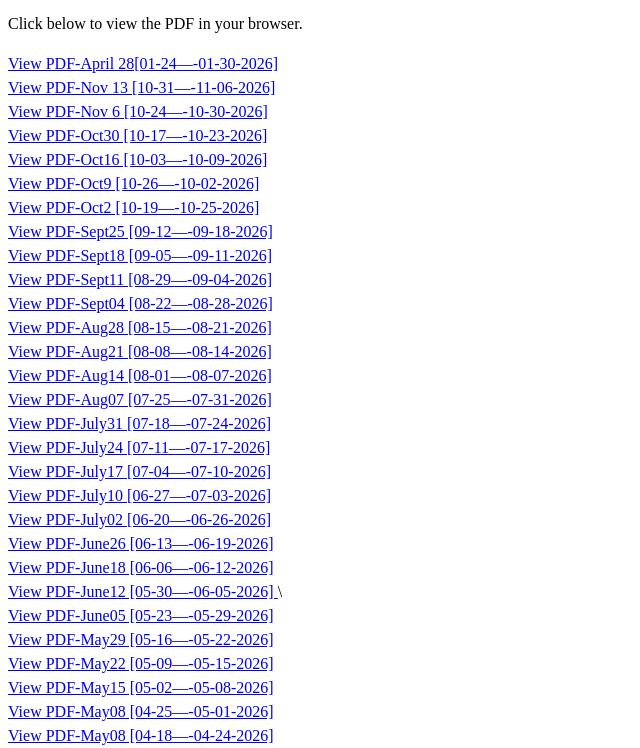
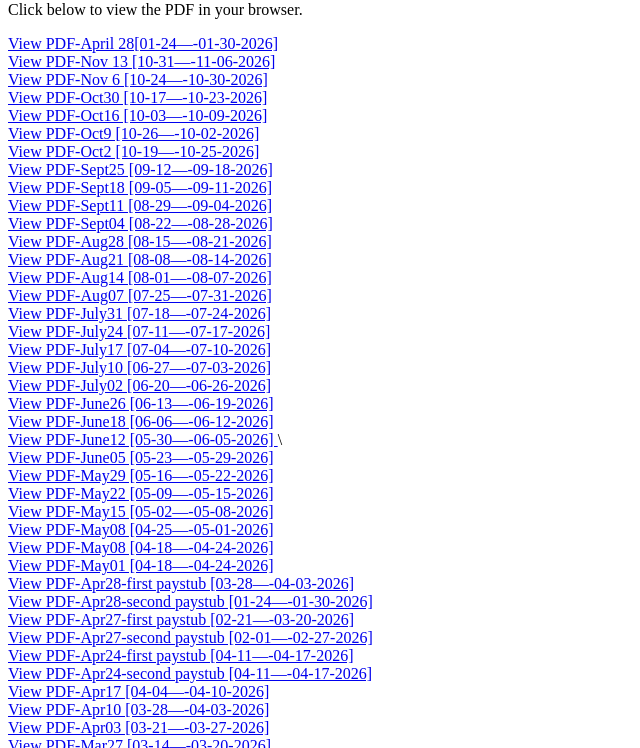
Before and after one commit to palacios0987/view-pdf, a plain HTML site: page index.html in a window 1280 px wide. Shown: the part 79-827 px from the top of the page, without its empty margins (0-640 px from the left). Drawn offline with Linux system fonts and the light colour scheme.

Commit message:
Update index.html

```diff
--- a/index.html
+++ b/index.html
@@ -5,7 +5,7 @@
   <meta name="viewport" content="width=device-width, initial-scale=1">
   <title>PDF Viewer</title>
 </head>
-<body style="line-height: 1.5;">
+<body>
   <h1>My PDF Documents</h1>
   <p>Click below to view the PDF in your browser.</p>
 
```
